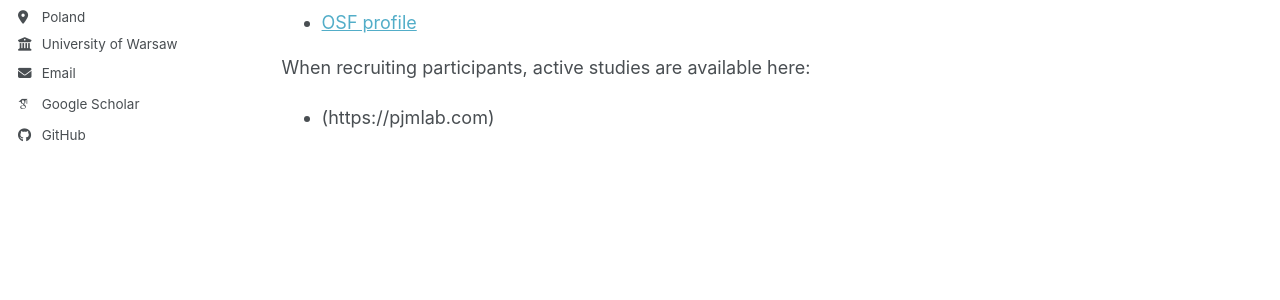
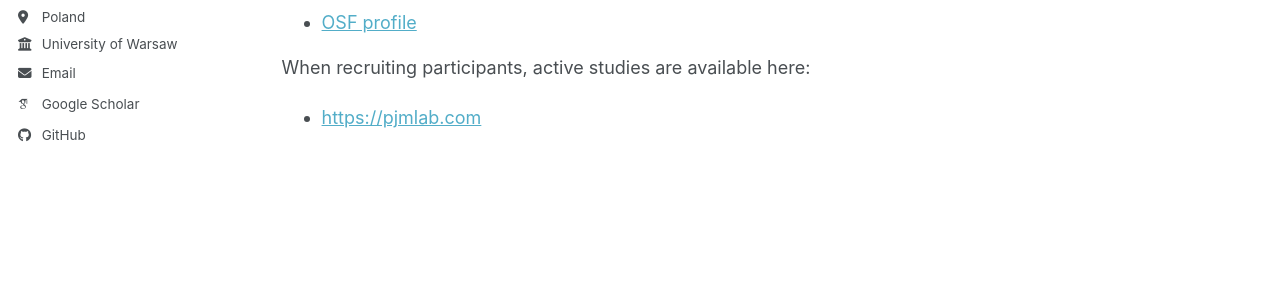
Before and after one commit to MariaZofiaZimmermann/mariazofiazimmermann.github.io, a Jekyll site: the page built from _pages/data-code.md, in a window 1280 px wide. Shown: the part 238-538 px from the top of the page. Built offline with Jekyll 4.4.1, drawn with Linux system fonts in a browser that asks for light colours; some web fonts are replaced; a script bundle is joined from its source files by our own code; library files that are not in the unit come from our copies.

Commit message:
Update data-code.md

```diff
--- a/_pages/data-code.md
+++ b/_pages/data-code.md
@@ -16,4 +16,4 @@ Datasets and project documentation:
 
 When recruiting participants, active studies are available here:
 
-- (https://pjmlab.com)
+- <https://pjmlab.com>
```
